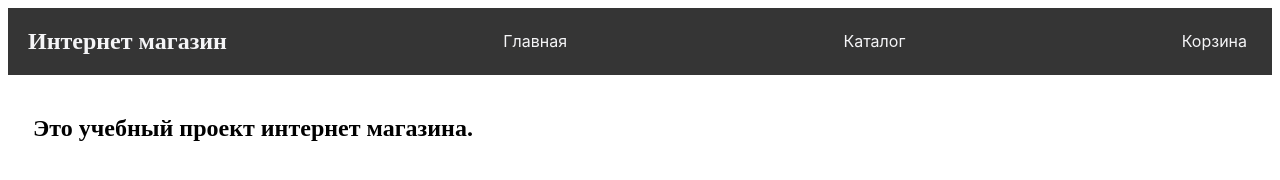
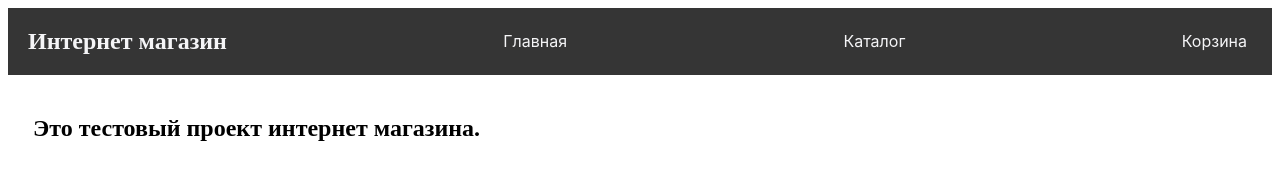
Before and after one commit to Hakkee94/Internet-shop, a website built with webpack: page src/index.html in a window 1280 px wide. Built offline with nearby package versions, Linux system fonts and the light colour scheme.

Commit message:
new commit

```diff
--- a/src/index.html
+++ b/src/index.html
@@ -35,7 +35,7 @@
     <div>
         <div>
             <h2>
-                Это учебный проект интернет магазина.
+                Это тестовый проект интернет магазина.
             </h2>
         </div>
     </div>
```
